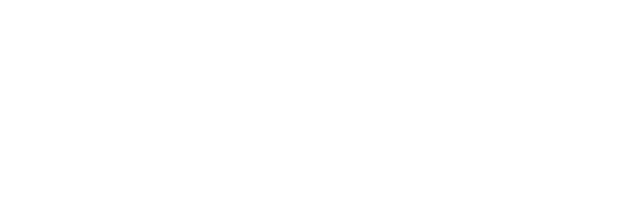
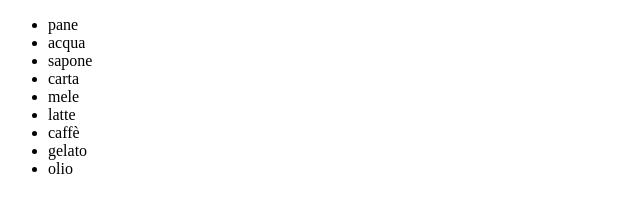
Before and after one commit to samuelecozzubbo/js-lista-spesa, a plain HTML site: page index.html in a window 1280 px wide. Shown: the whole page, without its empty margins (0-640 px from the left). Drawn offline with Linux system fonts and the light colour scheme.

Commit message:
Feat: shoppingList element add and print in DOM

```diff
--- a/index.html
+++ b/index.html
@@ -8,7 +8,7 @@
 </head>
 <body>
     <main>
-
+        <ul></ul>
     </main>
     <script src="js/script.js"></script>
 </body>
--- a/js/script.js
+++ b/js/script.js
@@ -0,0 +1,13 @@
+//Lista della spesa con ciclo while
+const shoppingList= ["pane","acqua", "sapone", "carta", "mele", "latte", "caffè", "gelato", "olio"];
+//stampo lista in console
+console.log(shoppingList);
+//Prelevo la lista dall'HTML
+let list = document.querySelector("ul");
+
+//Ciclo per la stampa della lista
+let i = 0;
+while (i < shoppingList.length) {
+    list.innerHTML += `<li>${shoppingList[i]}</li>`;
+    i++;
+}
```
